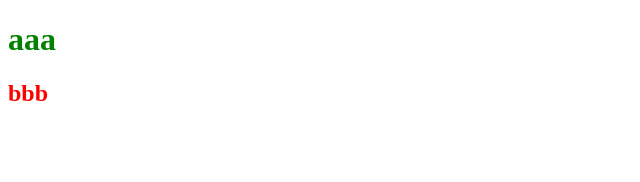
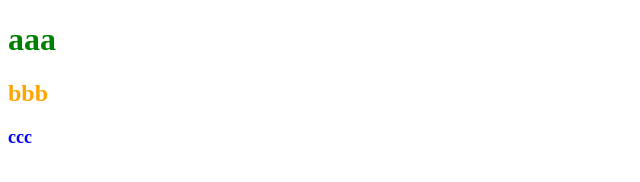
Before and after one commit to zalkary4/meninsaitym, a plain HTML site: page index.html in a window 1280 px wide. Shown: the full height of the page, 0-640 px from the left. Drawn offline with Linux system fonts and the light colour scheme.

Commit message:
napisal h3, dobavil sveta

```diff
--- a/index.html
+++ b/index.html
@@ -10,5 +10,6 @@
 <body>
     <h1>aaa</h1>
     <h2>bbb</h2>
+    <h3>ccc</h3>
 </body>
 </html>
--- a/style.css
+++ b/style.css
@@ -2,5 +2,9 @@ h1 {
     color: green;
 }
 h2 {
-    color: red;
+    color: orange;
 }
+h3 {
+    color: blue;
+    font-size: large;
+}
```
